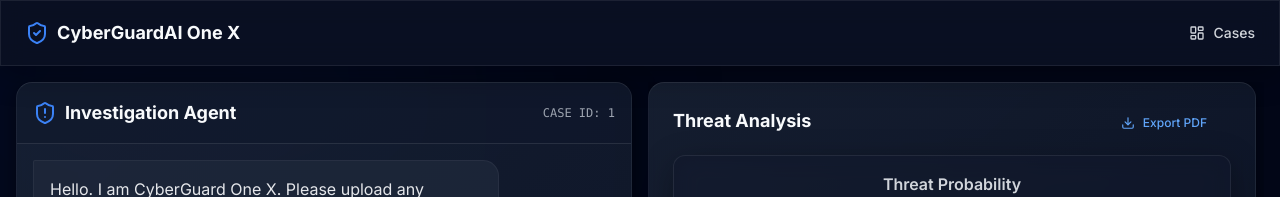
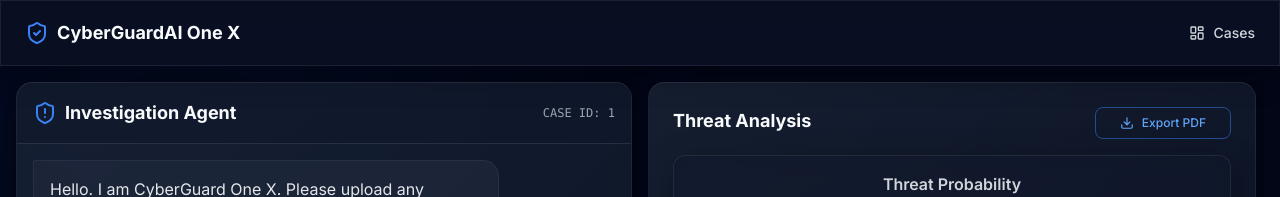
Before and after one commit to TechNxt05/CyberGuard, a Next.js app in the folder frontend/: page /dashboard/cases/1 in a window 1280 px wide. Shown: the top 197 px of the page. Built offline with nearby package versions, Linux system fonts and the light colour scheme.

Commit message:
Fix TypeScript Button variant error

```diff
--- a/frontend/app/dashboard/cases/[caseId]/page.tsx
+++ b/frontend/app/dashboard/cases/[caseId]/page.tsx
@@ -112,7 +112,7 @@
         <div className="glass-card rounded-2xl p-6 border border-white/10">
           <div className="flex justify-between items-start mb-4">
             <h2 className="font-bold text-lg">Threat Analysis</h2>
-            <Button variant="outline" className="border-blue-500/50 hover:bg-blue-500/20 text-blue-400 text-xs h-8">
+            <Button variant="ghost" className="border border-blue-500/50 hover:bg-blue-500/20 text-blue-400 text-xs h-8">
               <Download size={14} className="mr-2" /> Export PDF
             </Button>
           </div>
```
